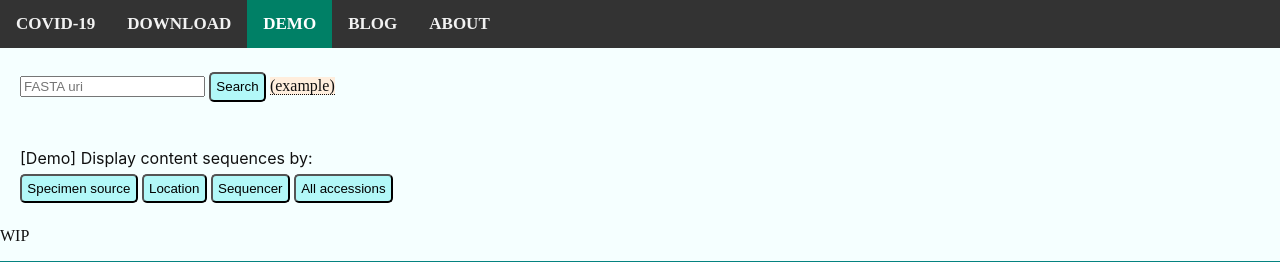
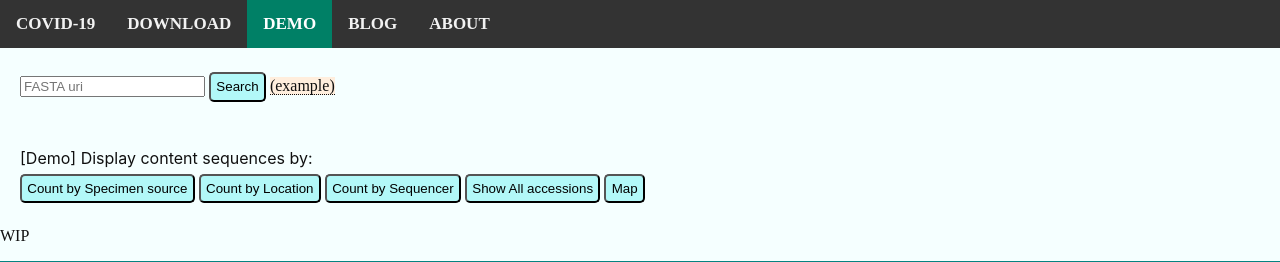
Before and after one commit to pubseq/bh20-seq-resource, a Flask app: page /demo in a window 1280 px wide. Shown: the part 190-452 px from the top of the page. Run offline with Flask 2, Linux system fonts and the light colour scheme; data that the repository does not hold is empty.

Commit message:
Tried to make a start with the 'demo' part, table works, drilling down not

```diff
--- a/bh20simplewebuploader/main.py
+++ b/bh20simplewebuploader/main.py
@@ -539,9 +539,9 @@ def getSEQCountbytech():
     payload = {'query': query, 'format': 'json'}
     r = requests.get(baseURL, params=payload)
     result = r.json()['results']['bindings']
-    return jsonify([{'Fasta Count': x['fastaCount']['value'],
-                     'tech': x['tech']['value'],
-                     'Label': x['tech_label']['value']} for x in result])
+    return jsonify([{'count': x['fastaCount']['value'],
+                     'key': x['tech']['value'],
+                     'label': x['tech_label']['value']} for x in result])
 
 ## List all Sequences/submissions by a given tech, as example e.g. http://purl.obolibrary.org/obo/OBI_0000759
 ## Has to be encoded again so should be --> http%3A%2F%2Fpurl.obolibrary.org%2Fobo%2FOBI_0000759
@@ -582,9 +582,9 @@ def getSEQCountbyLocation():
     payload = {'query': query, 'format': 'json'}
     r = requests.get(baseURL, params=payload)
     result = r.json()['results']['bindings']
-    return jsonify([{'Fasta Count': x['fastaCount']['value'],
-                     'GeoLocation': x['geoLocation']['value'],
-                     'GeoLocation Label': x['geoLocation_label']['value']} for x in result])
+    return jsonify([{'count': x['fastaCount']['value'],
+                     'key': x['geoLocation']['value'],
+                     'label': x['geoLocation_label']['value']} for x in result])
 
 
 @app.route('/api/getSEQCountbySpecimenSource', methods=['GET'])
@@ -599,9 +599,9 @@ def getSEQCountbySpecimenSource():
     payload = {'query': query, 'format': 'json'}
     r = requests.get(baseURL, params=payload)
     result = r.json()['results']['bindings']
-    return jsonify([{'Fasta Count': x['fastaCount']['value'],
-                     'Specimen Source': x['specimen_source']['value'],
-                     'Label': x['specimen_source_label']['value']} for x in result])
+    return jsonify([{'count': x['fastaCount']['value'],
+                     'key': x['specimen_source']['value'],
+                     'label': x['specimen_source_label']['value']} for x in result])
 
 # Example specimen http%3A%2F%2Fpurl.obolibrary.org%2Fobo%2FNCIT_C155831
 @app.route('/api/getSEQbySpecimenSource', methods=['GET'])
--- a/bh20simplewebuploader/static/main.js
+++ b/bh20simplewebuploader/static/main.js
@@ -28,6 +28,28 @@ function fetchAPI(apiEndPoint) {
 
 }
 
+function fetchAPIV2(apiEndPoint) {
+  fetch(scriptRoot + apiEndPoint)
+    .then(response => {
+      return response.json();
+    })
+    .then(data => {
+      console.log(data)
+       htmlString="<table>"
+
+       // Depending on what we want to explore we'd have to call a different function ....? But how to Include that?
+       for (var i=0; i<data.length;i++) {
+            htmlString=htmlString+"<tr><td><a href='#' onclick='fetchSEQByLocation(\""+data[i]["key"]+"\");'>"+data[i]["label"]+"</a></td><td>"+data[i]["count"]+"<td></tr>"
+       }
+       htmlString=htmlString+"</table>"
+
+      document.getElementById("table").innerHTML = htmlString
+    });
+
+  document.getElementById("results").classList.add("invisible");
+}
+
+
 let search = () => {
   let m =  document.getElementById('search-input').value;
   fetchAPI(scriptRoot + "/api/getDetailsForSeq?seq=" + encodeURIComponent(m));
@@ -37,21 +59,35 @@ let fetchCount = () => {
   fetchAPI("/api/getCount");
 }
 
-let fetchSEQBySpecimen = () => {
-  fetchAPI("/api/getSEQCountbySpecimenSource");
+let fetchSEQCountBySpecimen = () => {
+  fetchAPIV2("/api/getSEQCountbySpecimenSource");
 }
 
-let fetchSEQByLocation = () => {
-  fetchAPI("/api/getSEQCountbyLocation");
+let fetchSEQCountByLocation = () => {
+  fetchAPIV2("/api/getSEQCountbyLocation");
 }
 
-let fetchSEQByTech = () => {
-  fetchAPI("/api/getSEQCountbytech");
+let fetchSEQCountByTech = () => {
+  fetchAPIV2("/api/getSEQCountbytech");
 }
 
 let fetchAllaccessions = () => {
   fetchAPI("/api/getAllaccessions");
 };
+
+let fetchCountByGPS = () => {
+  fetchAPI("/api/getCountByGPS");
+};
+
+let fetchSEQCountbyLocation = () => {
+  fetchAPIV2("/api/getSEQCountbyLocation");
+};
+
+let fetchSEQByLocation = () => {
+  console.log("Missing - set parameter for request, retrieve data")
+};
+
+
 
 /*
  * Make sure that only one of the manual metadata entry and metadata upload
--- a/bh20simplewebuploader/templates/demo-run.html
+++ b/bh20simplewebuploader/templates/demo-run.html
@@ -1,12 +1,13 @@
 <section class="search-section">
   <div class="filter-options" action="#">
     <p>[Demo] Display content sequences by: </p>
+    <div>
+      <button class="button" onclick="fetchSEQCountBySpecimen()">Count by Specimen source</button>
+      <button class="button" onclick="fetchSEQCountByLocation()">Count by Location</button>
+      <button class="button" onclick="fetchSEQCountByTech()">Count by Sequencer</button>
+      <button class="button" onclick="fetchAllaccessions()">Show All accessions</button>
+      <button class="button" onclick="fetchCountByGPS()">Map</button>
 
-    <div>
-      <button class="button" onclick="fetchSEQBySpecimen()">Specimen source</button>
-      <button class="button" onclick="fetchSEQByLocation()">Location</button>
-      <button class="button" onclick="fetchSEQByTech()">Sequencer</button>
-      <button class="button" onclick="fetchAllaccessions()">All accessions</button>
     </div>
 
   </div>
@@ -18,4 +19,8 @@
     <pre><code id="json"></code></pre>
   </section>
 
+
 </section>
+ <section>
+    <div id="table"></div>
+  </section>
```
